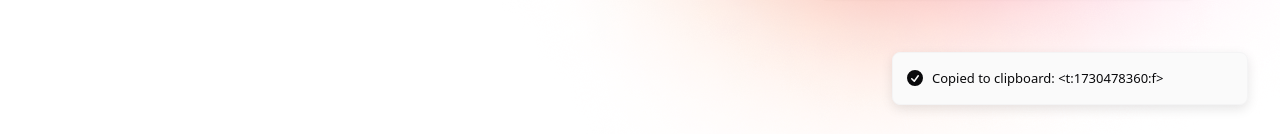
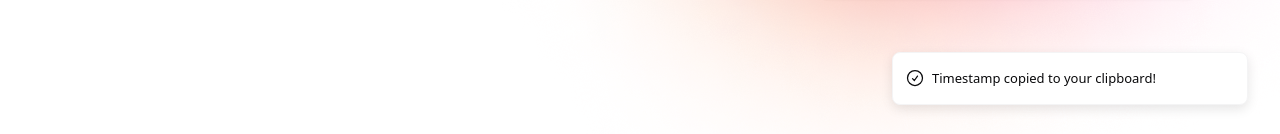
Before and after one commit to NiklasPeterson/timestamps, a Next.js app: page / in a window 1280 px wide. Both pictures are taken after a click on the button 1151 px from the left and 276 px from the top of the page. Shown: the part 663-797 px from the top of the page. Built offline with nearby package versions, Linux system fonts and the light colour scheme.

Commit message:
Changing copy for the toast

```diff
--- a/app/components/ResultItem.tsx
+++ b/app/components/ResultItem.tsx
@@ -8,14 +8,20 @@ interface ResultItemProps {
   value: string;
 }
 
+const SuccessIcon: React.FC = ({ }) => (
+  <svg xmlns="http://www.w3.org/2000/svg" fill="none" viewBox="0 0 24 24" strokeWidth={1.5} stroke="currentColor" className="size-5">
+    <path strokeLinecap="round" strokeLinejoin="round" d="M9 12.75 11.25 15 15 9.75M21 12a9 9 0 1 1-18 0 9 9 0 0 1 18 0Z" />
+  </svg>
+);
+
 const ResultItem: React.FC<ResultItemProps> = ({ children, label, value }) => {
   const handleButtonClick = () => {
     navigator.clipboard.writeText(value);
-    toast.success(`Copied to clipboard: ${value}`, {
-      className: 'backgroundSecondary contentPrimary borderSecondary',
-      // icon: <MyIcon />,
-    }
-    );
+
+    toast.success('Timestamp copied to your clipboard!', {
+      className: 'backgroundPrimary contentPrimary borderSecondary',
+      icon: <SuccessIcon />,
+    });
   };
 
   return (
```
